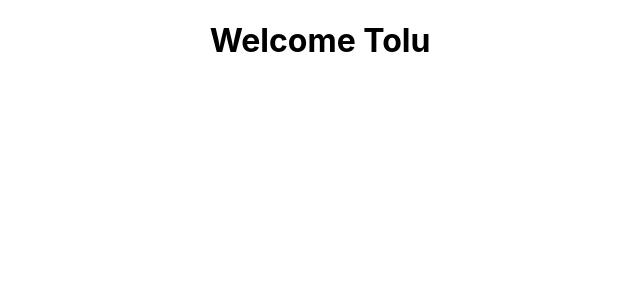
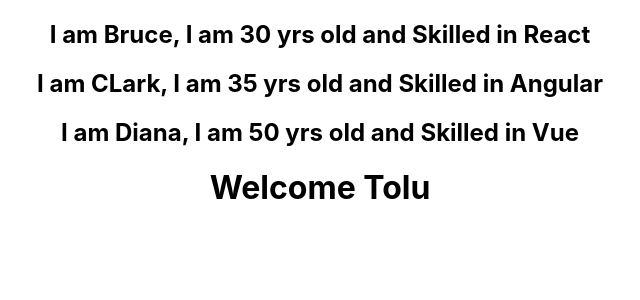
Before and after one commit to git-tolu/frontend, a React (Create React App) app: page / in a window 1280 px wide. Shown: the top 300 px of the page, without its empty margins (320-960 px from the left). Built offline with nearby package versions, Linux system fonts and the light colour scheme.

Commit message:
list rendering

```diff
--- a/src/App.js
+++ b/src/App.js
@@ -1,4 +1,5 @@
 import './App.css';
+import { NameList } from './components/NameLIst';
 // import ParentComponent from './components/ParentComponent';
 import UserGreeting from './components/UserGreeting';
 // import Greet from './components/Greet';
@@ -13,6 +14,7 @@ import UserGreeting from './components/UserGreeting';
 function App() {
   return (
     <div className="App">
+      <NameList />
       {/* <ParentComponent/> */}
       <UserGreeting/>
       {/* <p>Welcome To react</p>
--- /dev/null
+++ b/src/components/NameLIst.js
@@ -0,0 +1,32 @@
+import React from 'react'
+import Person from './Person';
+export const NameList = () => {
+    const persons = [
+        {
+            id: 1,
+            name: 'Bruce',
+            age: 30,
+            skill: 'React'
+        },
+        {
+            id: 2,
+            name: 'CLark',
+            age: 35,
+            skill: 'Angular'
+        },
+        {
+            id: 3,
+            name: 'Diana',
+            age: 50,
+            skill: 'Vue'
+        }
+    ];
+    // const names = ['Bruce', 'David', 'bode'];
+    // const nameList = names.map((name)=><h2>{name}</h2>)
+    const personList = persons.map((persons)=> (<Person persons={persons}></Person>))
+  return (
+    <div>
+        {personList}
+    </div>
+  )
+}
--- /dev/null
+++ b/src/components/Person.js
@@ -0,0 +1,9 @@
+import React from 'react'
+
+function Person({persons}) {
+    return (
+        <div><h2>I am {persons.name}, I am {persons.age} yrs old and Skilled in {persons.skill} </h2></div>
+    )
+}
+
+export default Person
```
